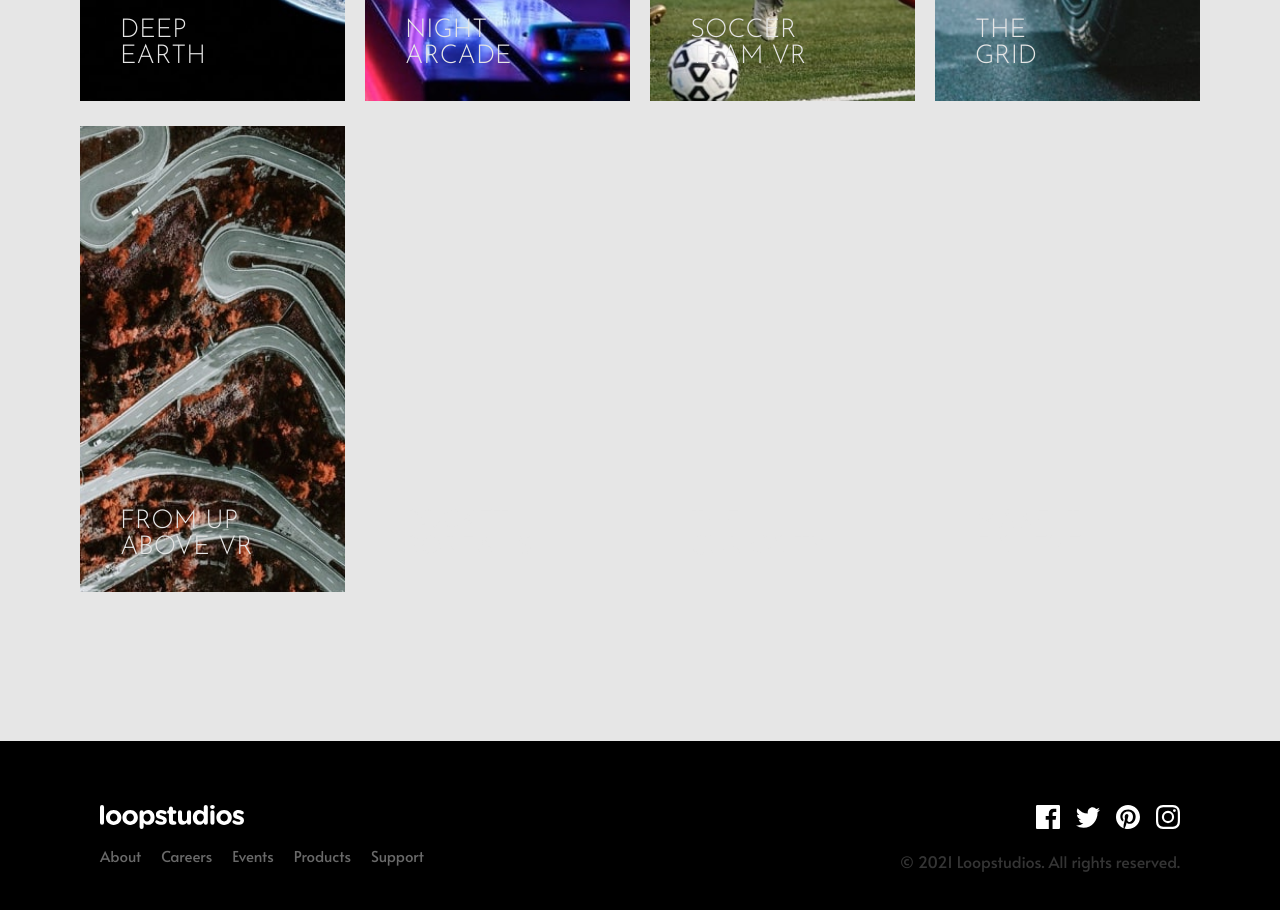
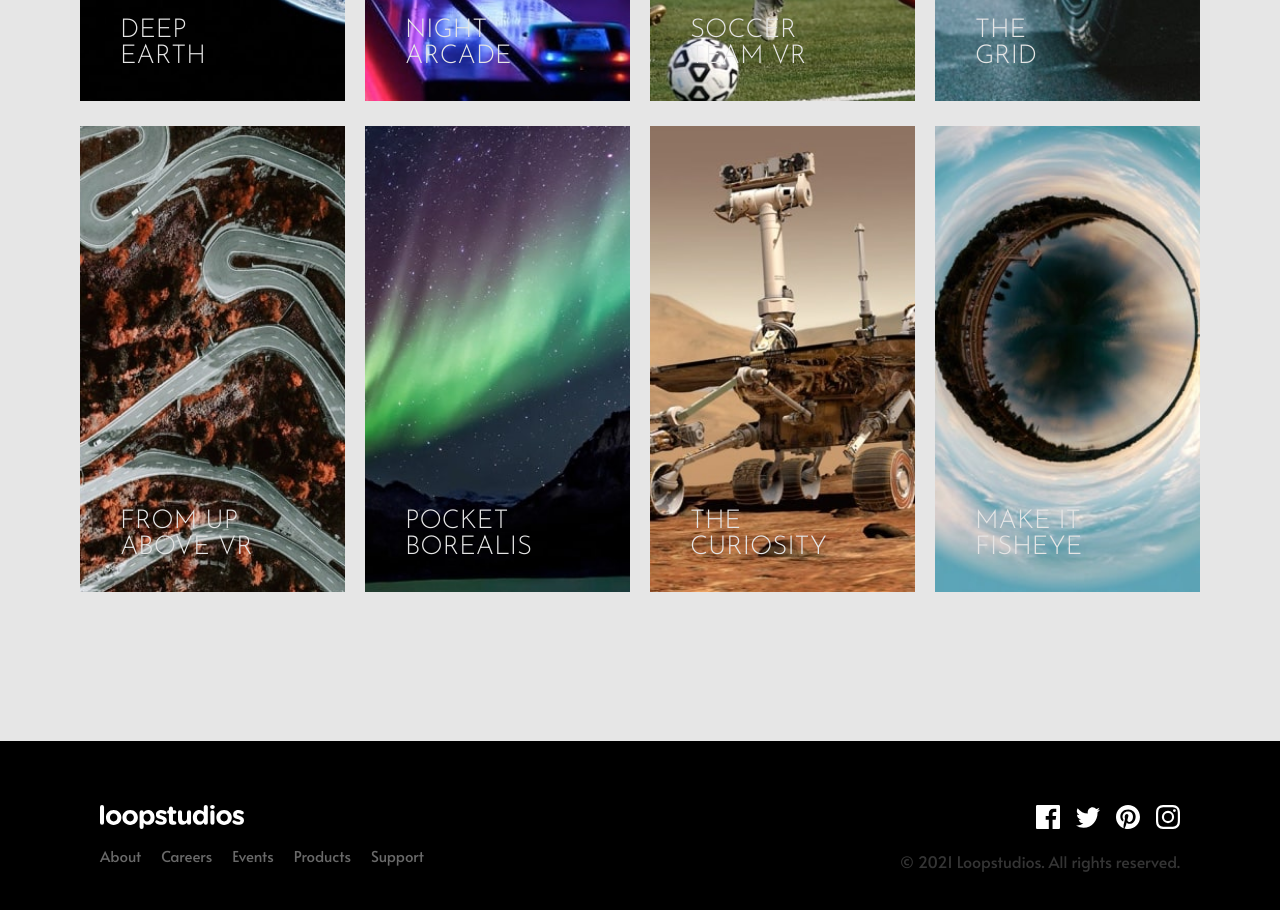
Before and after one commit to MikeyOnyedika/loopstudios-landing-page, a React (Vite) app: page / in a window 1280 px wide. Shown: the part 1860-2770 px from the top of the page. Built offline with nearby package versions, Linux system fonts and the light colour scheme.

Commit message:
fixed bugs

```diff
--- a/src/App.tsx
+++ b/src/App.tsx
@@ -8,7 +8,7 @@ import { useState } from 'react'
 
 const App = () => {
   const [showMobileMenu, setShowMobileMenu] = useState(false)
-
+//
   return (
     <>
       <div className='bg-hero-mobile lg:bg-hero-desktop text-white bg-cover bg-no-repeat h-screen md:h-fit flex flex-col items-center  w-full px-5 py-8 md:p-12 lg:p-20'>
--- a/src/components/Creations.tsx
+++ b/src/components/Creations.tsx
@@ -1,68 +1,10 @@
 import { SeeAllBtn } from "./SeeAllBtn"
 
 const Creations = () => {
-  const creations = [
-    {
-      id: 1,
-      mobile: "deep-earth-mobile",
-      desktop: "deep-earth-desktop",
-      text1: "deep",
-      text2: 'earth'
-    },
-    {
-      id: 2,
-      mobile: "night-arcade-mobile",
-      desktop: "night-arcade-desktop",
-      text1: "night",
-      text2: 'arcade'
-    },
-    {
-      id: 3,
-      mobile: "soccer-team-mobile",
-      desktop: "soccer-team-desktop",
-      text1: "soccer",
-      text2: 'team vr'
-
-    },
-    {
-      id: 4,
-      mobile: "grid-mobile",
-      desktop: "grid-desktop",
-      text1: "the",
-      text2: "grid"
-
-    },
-    {
-      id: 5,
-      mobile: "from-above-mobile",
-      desktop: "from-above-desktop",
-      text1: "from up",
-      text2: "above vr"
-    }, {
-      id: 6,
-      mobile: "pocket-borealis-mobile",
-      desktop: "pocket-borealis-desktop",
-      text1: "pocket",
-      text2: "borealis"
-    }, {
-      id: 7,
-      mobile: "curiosity-mobile",
-      desktop: "curiosity-desktop",
-      text1: "the",
-      text2: "curiosity"
-    }, {
-      id: 8,
-      mobile: "fisheye-mobile",
-      desktop: "fisheye-desktop",
-      text1: "make it",
-      text2: "fisheye"
-
-    }
-  ]
-
   const gridItem = `aspect-[16/6] lg:aspect-[9/16] lg:justify-between bg-no-repeat bg-cover lg:bg-contain flex  items-end justify-start text-sans-lg px-1 leading-none h-max`
 
   const gridTextWrapper = `flex p-5 lg:p-9`
+
   return (
     <section className="flex flex-col gap-16  w-full items-center max-w-max">
       <div className="flex justify-center md:justify-between w-full">
@@ -73,42 +15,46 @@ const Creations = () => {
       </div>
 
       <div className="text-white text-sm lg:text-md grid grid-cols-1 md:grid-cols-2 lg:grid-cols-4 gap-5 font-sans-lg uppercase w-full justify-between">
-        {
-          creations.map(item => (
-            <div className={`bg-${item.mobile} lg:bg-${item.desktop} ${gridItem} `} key={item.id}>
-              <div className={`${gridTextWrapper}`}>
-                <h4>{item.text1} <br /> {item.text2}</h4>
-              </div>
-            </div>
-          ))
-        }
-        {/* <div className={`bg-deep-earth-mobile lg:bg-deep-earth-desktop ${gridItem} `}>
+        <div className={`bg-deep-earth-mobile lg:bg-deep-earth-desktop ${gridItem} `}>
           <div className={`${gridTextWrapper}`}>
             <h4>deep <br /> earth</h4>
           </div>
-        </div> */}
-        {/* <div className={`bg-night-arcade-mobile lg:bg-night-arcade-desktop ${gridItem}`}>
+        </div>
+        <div className={`bg-night-arcade-mobile lg:bg-night-arcade-desktop ${gridItem}`}>
           <div className={`${gridTextWrapper}`}>
             <h4>night <br /> arcade</h4>
           </div>
-        </div> */}
-        {/* <div className={`bg-soccer-team-mobile lg:bg-soccer-team-desktop ${gridItem}`}>
+        </div>
+        <div className={`bg-soccer-team-mobile lg:bg-soccer-team-desktop ${gridItem}`}>
           <div className={`${gridTextWrapper}`}>
             <h4>soccer <br /> team vr</h4>
           </div>
-        </div> */}
-        {/* <div className={`bg-grid-mobile lg:bg-grid-desktop ${gridItem}`}>
+        </div>
+        <div className={`bg-grid-mobile lg:bg-grid-desktop ${gridItem}`}>
           <div className={`${gridTextWrapper}`}>
             <h4>the <br /> grid</h4>
           </div>
-        </div> */}
-        {/* <div className="bg-from-above-mobile lg:bg-from-above-desktop  lg:w-1/4 aspect-[16/6] bg-no-repeat bg-cover
-         flex  items-center justify-start text-sans-lg px-1 leading-none">
-          <div className="flex flex-col mx-[5%] mt-[10%]">
-            <h4>from up</h4>
-            <h4>above vr</h4>
+        </div>
+        <div className={`bg-from-above-mobile lg:bg-from-above-desktop ${gridItem}`}>
+          <div className={`${gridTextWrapper}`}>
+            <h4>from up<br /> above vr</h4>
           </div>
-        </div> */}
+        </div>
+        <div className={`bg-pocket-borealis-mobile lg:bg-pocket-borealis-desktop ${gridItem}`} >
+          <div className={`${gridTextWrapper}`}>
+            <h4>pocket <br /> borealis</h4>
+          </div>
+        </div>
+        <div className={`bg-curiosity-mobile lg:bg-curiosity-desktop ${gridItem}`}>
+          <div className={`${gridTextWrapper}`}>
+            <h4>the <br /> curiosity</h4>
+          </div>
+        </div>
+        <div className={`bg-fisheye-mobile lg:bg-fisheye-desktop ${gridItem}`}>
+          <div className={`${gridTextWrapper}`}>
+            <h4>make it <br /> fisheye</h4>
+          </div>
+        </div>
       </div>
 
       <SeeAllBtn hiddenOnMobile={false} />
--- a/src/components/Footer.tsx
+++ b/src/components/Footer.tsx
@@ -10,7 +10,7 @@ const Footer = () => (
     <div className='max-w-max text-white grid w-full grid-cols-1 lg:grid-cols-2 justify-center px-5 py-16 gap-10'>
       <div className='flex flex-col items-center lg:items-start gap-3'>
         <img src={logo} alt="loopstudios" className="h-[1.5rem] justify-self-center" />
-        <Nav className="justify-self-center" listClassName="font-sans-sm text-gray-dark flex-col lg:flex-row gap-5 text-body-copy" />
+        <Nav className="justify-self-center" listClassName="font-sans-sm text-gray-dark flex flex-col lg:flex-row gap-5 text-body-copy" />
       </div>
       <div className="flex flex-col gap-5 items-center lg:items-end">
         <div className='flex gap-4 justify-center'>
--- a/src/components/Header.tsx
+++ b/src/components/Header.tsx
@@ -1,33 +1,17 @@
 import { FC } from "react"
 import HamburgerIcon from "../assets/images/icon-hamburger.svg"
 import logo from '../assets/images/logo.svg'
+import { Nav } from "./Nav"
+
 const Header: FC<{ openMobileMenu: () => void }> = ({ openMobileMenu }) => {
     return (
-        <header className="flex justify-between items-center w-full font-sans-sm ">
+        <header className="flex justify-between items-center w-full font-sans-sm max-w-max">
             <img src={logo} alt="" className="h-[1.5rem]" />
             <div className="flex">
                 <button onClick={openMobileMenu} className=" md:hidden ">
                     <img src={HamburgerIcon} alt="hamburger" />
                 </button>
-                <nav className=" hidden md:block ">
-                    <ul className="flex gap-2 lg:gap-8">
-                        <li>
-                            <a href="#">About</a>
-                        </li>
-                        <li>
-                            <a href="#" >Careers</a>
-                        </li>
-                        <li>
-                            <a href="#">Events</a>
-                        </li>
-                        <li>
-                            <a href="#">Products</a>
-                        </li>
-                        <li>
-                            <a href="#">Support</a>
-                        </li>
-                    </ul>
-                </nav>
+                <Nav  className=" hidden md:flex " listClassName=" flex gap-2 lg:gap-8 "/>
             </div>
         </header>
     )
--- a/src/components/Hero.tsx
+++ b/src/components/Hero.tsx
@@ -1,9 +1,11 @@
 const Hero = () => {
     return (
-        <section className="flex md:my-32 justify-center items-center md:self-start h-full max-w-max">
-			  <h1 className="border-2 p-3 sm:p-5 text-lg sm:text-xl md:text-2xl lg:text-3xl uppercase font-sans-lg">
-                Immersive experiences <br /> that <br/> deliver
-            </h1>
+        <section className="flex md:my-32 justify-between items-center w-full font-sans-sm max-w-max h-full">
+            <section className="flex justify-center items-center md:self-start h-full max-w-max">
+                <h1 className="border-2 p-3 sm:p-5 text-lg sm:text-xl md:text-2xl lg:text-3xl uppercase font-sans-lg">
+                    Immersive experiences <br /> that <br /> deliver
+                </h1>
+            </section>
         </section>
     )
 }
--- a/src/components/Logo.tsx
+++ /dev/null
@@ -1,7 +0,0 @@
-import { FC } from 'react'
-import logo from '../assets/images/logo.svg'
-export const Logo: FC<{ className?: string }> = (props) => {
-    return (
-        <img src={logo} alt="" className={`${props.className || ""} h-[1.5rem]`} />
-    )
-}
--- a/src/components/MobileMenu.tsx
+++ b/src/components/MobileMenu.tsx
@@ -1,22 +1,16 @@
 import { FC } from "react";
 import close from '../assets/images/icon-close.svg'
-import logo from '../assets/images/logo.svg'
 import { Nav } from "./Nav";
-import { Logo } from "./Logo";
 
 export const MobileMenu: FC<{ show: boolean, closeMobileMenu: () => void }> = ({ closeMobileMenu, show }) => {
     return (
         <aside className={`md:hidden h-screen ${show ? "translate-x-0": "translate-x-full"} transition flex flex-col px-5 py-10 fixed inset-0 bg-black z-10`}>
             <div className="flex justify-between">
-                <Logo />
                 <button onClick={closeMobileMenu}>
                     <img src={close} alt="" className="h-[1.5rem]" />
                 </button>
             </div>
-
-            <Nav className="h-full flex items-center" listClassName="flex-col font-sans-lg  items-start gap-5" listItem="text-gray uppercase text-sm" />
-
-
+            <Nav className="h-full flex items-center" listClassName="flex flex-col font-sans-lg  items-start gap-5" listItem="text-gray uppercase text-sm" />
         </aside>
     )
 }
--- a/src/components/Nav.tsx
+++ b/src/components/Nav.tsx
@@ -7,29 +7,29 @@ export const Nav: FC<{ className: string, listClassName: string, listItem?: stri
             title: "About"
         },
         {
-            id: 1,
+            id: 2,
             title: "Careers"
         },
         {
-            id: 1,
+            id: 3,
             title: "Events"
         },
         {
-            id: 1,
+            id: 4,
             title: "Products"
         },
         {
-            id: 1,
+            id: 5,
             title: "Support"
         },
     ]
 
     return (
         <nav className={className}>
-            <ul className={listClassName + "  flex "}>
+            <ul className={listClassName}>
                 {
                     list.map(item => (
-                        <li key={item.id} className={listItem || ""}>
+                        <li key={item.id} className={`${listItem || "" } cursor-pointer hover:font-bold`}>
                             {item.title}
                         </li>
                     ))
```
